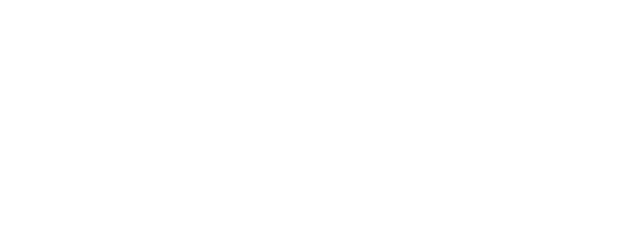
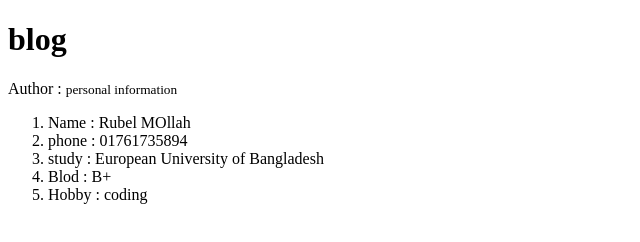
Before and after one commit to RubelMollah-RM/my-second-repo, a plain HTML site: page index.html in a window 1280 px wide. Shown: the whole page, without its empty margins (0-640 px from the left). Drawn offline with Linux system fonts and the light colour scheme.

Commit message:
personal informaton

```diff
--- a/index.html
+++ b/index.html
@@ -7,6 +7,16 @@
     <title>Document</title>
 </head>
 <body>
-
+    <div class="div1">
+        <h1>blog</h1>
+        Author : <small>personal information</small>
+        <ol>
+            <li>Name : Rubel MOllah</li>
+            <li>phone : 01761735894</li>
+            <li>study : European University of Bangladesh</li>
+            <li>Blod : B+</li>
+            <li>Hobby : coding</li>
+        </ol>
+    </div>
 </body>
 </html>
```
